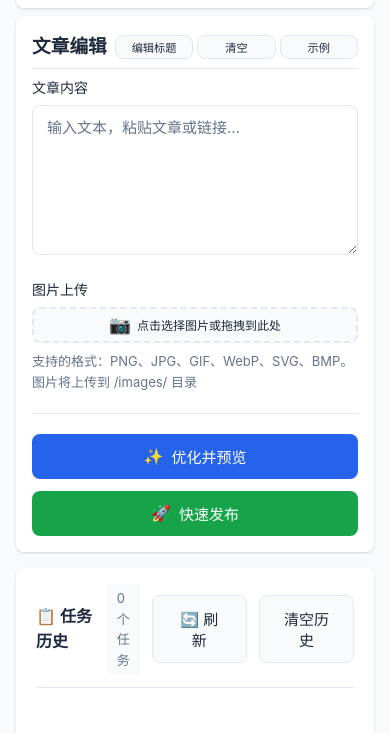
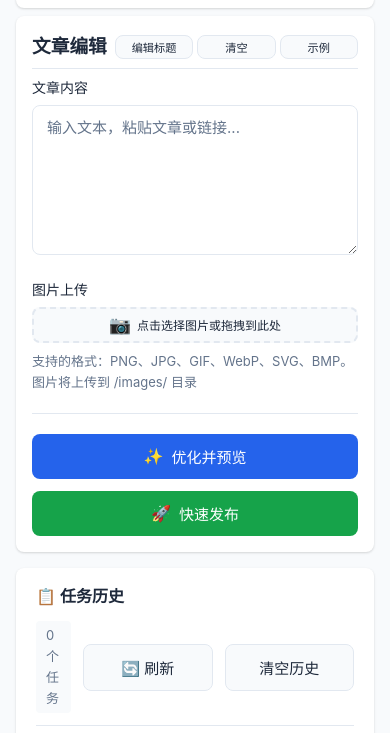
Before and after one commit to ccyang34/hugo-blog-publisher, a plain HTML site: page frontend/index.html in a window 390 px wide. Shown: the part 86-819 px from the top of the page. Drawn offline with Linux system fonts and the light colour scheme; no server answers.

Commit message:
update 2025-12-31 11:49:17

```diff
--- a/frontend/index.html
+++ b/frontend/index.html
@@ -6,7 +6,7 @@
     <meta name="viewport" content="width=device-width, initial-scale=1.0">
     <title>Hugo博客发布器</title>
     <link rel="icon" href="data:,">
-    <link rel="stylesheet" href="style.css?v=20251231_1140">
+    <link rel="stylesheet" href="style.css?v=20251231_1145">
     <link rel="stylesheet" href="mobile-fix.css?v=1">
 </head>
 
--- a/frontend/style.css
+++ b/frontend/style.css
@@ -1774,9 +1774,15 @@ body {
     }
 
     /* Task history header mobile adjustments */
-    .task-history-header h3 {
-        flex-direction: column;
-        align-items: flex-start;
-        gap: 4px;
-    }
-}
+    /* Task history header mobile adjustments */
+    .task-history-header {
+        flex-direction: column !important;
+        align-items: flex-start !important;
+        gap: 12px;
+    }
+
+    .task-history-actions {
+        width: 100%;
+        justify-content: space-between;
+    }
+}
```
